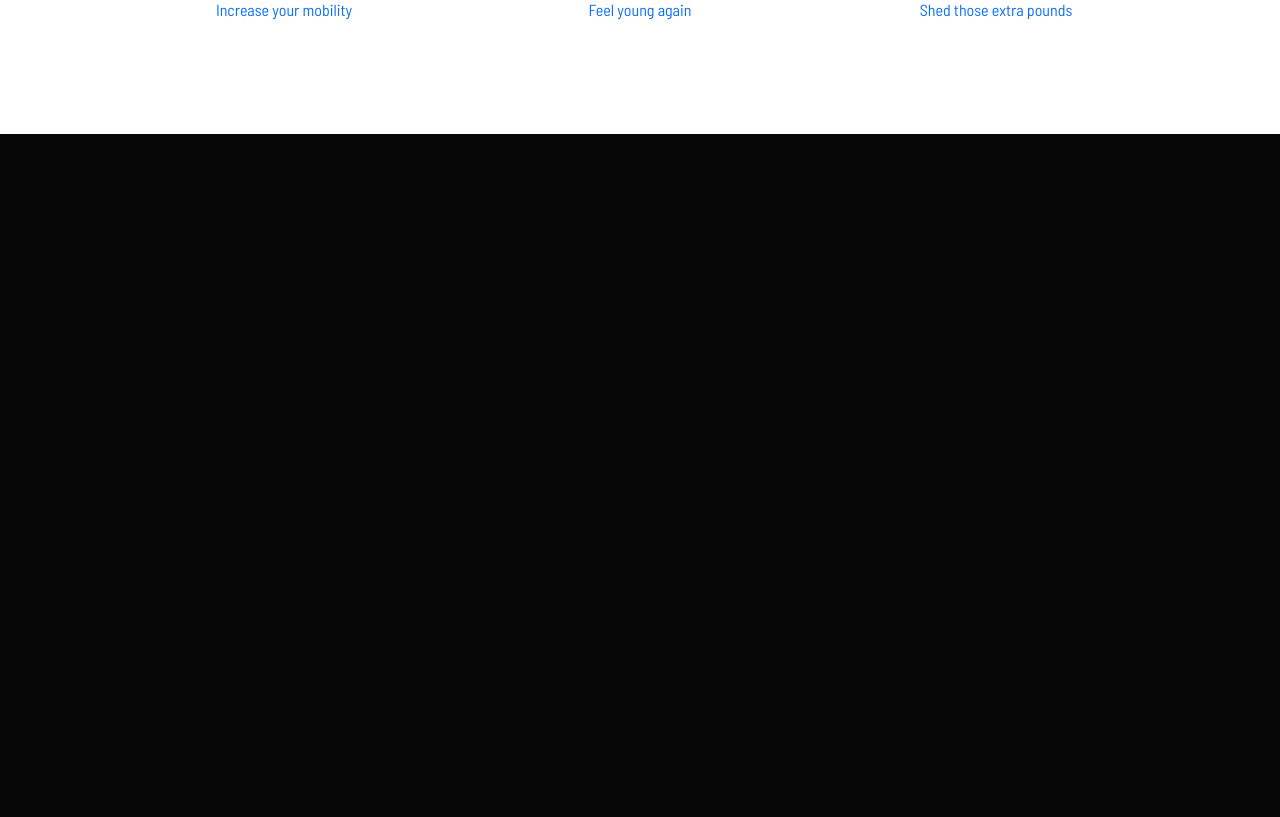
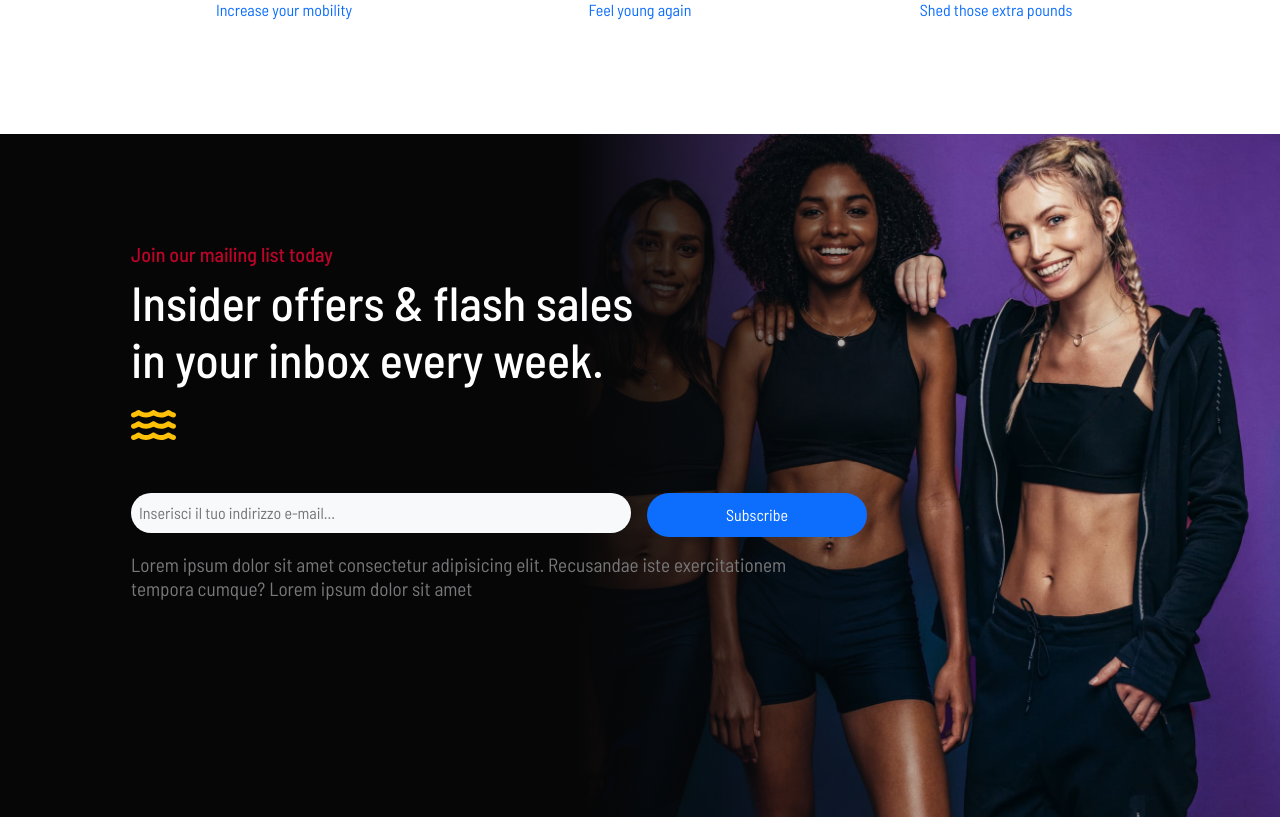
Before and after one commit to lucaperini/fitness-html-vuejs, a Vue app: page / in a window 1280 px wide. Shown: the part 2540-3357 px from the top of the page. Before the commit the page ends 2674 px from the top, so only its background shows below. Built offline with nearby package versions, Linux system fonts and the light colour scheme.

Commit message:
aggiunta sezione mailing

```diff
--- a/src/App.vue
+++ b/src/App.vue
@@ -4,6 +4,7 @@
     <Jumbo />
     <Services />
     <Playlist />
+    <Mailing />
   </div>
 </template>
 
@@ -13,6 +14,7 @@ import Header from './components/Header.vue'
 import Jumbo from './components/Jumbo.vue'
 import Services from './components/Services.vue'
 import Playlist from './components/Playlist.vue'
+import Mailing from './components/Mailing.vue'
 
 export default {
   name: 'App',
@@ -21,6 +23,7 @@ export default {
     Jumbo,
     Services,
     Playlist,
+    Mailing,
 
   }
 }
--- /dev/null
+++ b/src/components/Mailing.vue
@@ -0,0 +1,74 @@
+<template>
+    <div class="bg container-fluid">
+        <div class="row justify-content-start ml-5 p-5">
+            <div class="content col">
+                <h5 class="above-title mb-2">Join our mailing list today</h5>
+                <h1 class="title mb-3">Insider offers & flash sales in your inbox every week.</h1>
+                <i class="d-block fas fa-water text-center text-warning fs-1 mb-3"></i>
+                <input class="mailing bg-light rounded-pill text-info mr-1 p-2" placeholder="Inserisci il tuo indirizzo e-mail...">
+                <button class="subscribe btn bg-primary rounded-pill text-white">Subscribe</button>
+                <h5 class="under-title mt-3">Lorem ipsum dolor sit amet consectetur adipisicing elit. Recusandae iste exercitationem tempora cumque? Lorem ipsum dolor sit amet</h5>
+            </div>
+        </div>
+
+    </div>
+</template>
+
+<script>
+export default {
+    name: 'MailingIndex'
+
+}
+</script>
+
+<style lang="scss" scoped>
+.bg{
+    background-size: cover;
+    background-position-x:right;
+    padding-bottom:10rem;
+    width:100%;
+    background-image: linear-gradient(90deg, rgb(6 6 7) 45%,rgba(6,6,7,0) 75%),url('../assets/images/banner1-2x.jpg');
+}
+
+.above-title {
+    color:#bc0428;
+}
+
+.under-title {
+    color: #78787a;
+    font-weight:400;
+    margin-top:4rem;
+    font-size:1.2rem;
+    width:720px;
+    line-height:1.5rem;
+
+}
+
+.title {
+    color: white;
+    font-size: 3rem;
+    width:50%;
+
+}
+
+.content {
+    margin-left:6%;
+    margin-top:5%;
+}
+.mailing{
+    width:500px;
+    padding:10px 8px;
+    margin-top:2rem;
+    border: none;
+    margin-right:1rem;
+
+}
+.subscribe{
+    width: 220px;
+    padding:10px 8px;
+    border: none;
+    margin-right:2rem;
+
+}
+
+</style>
```
